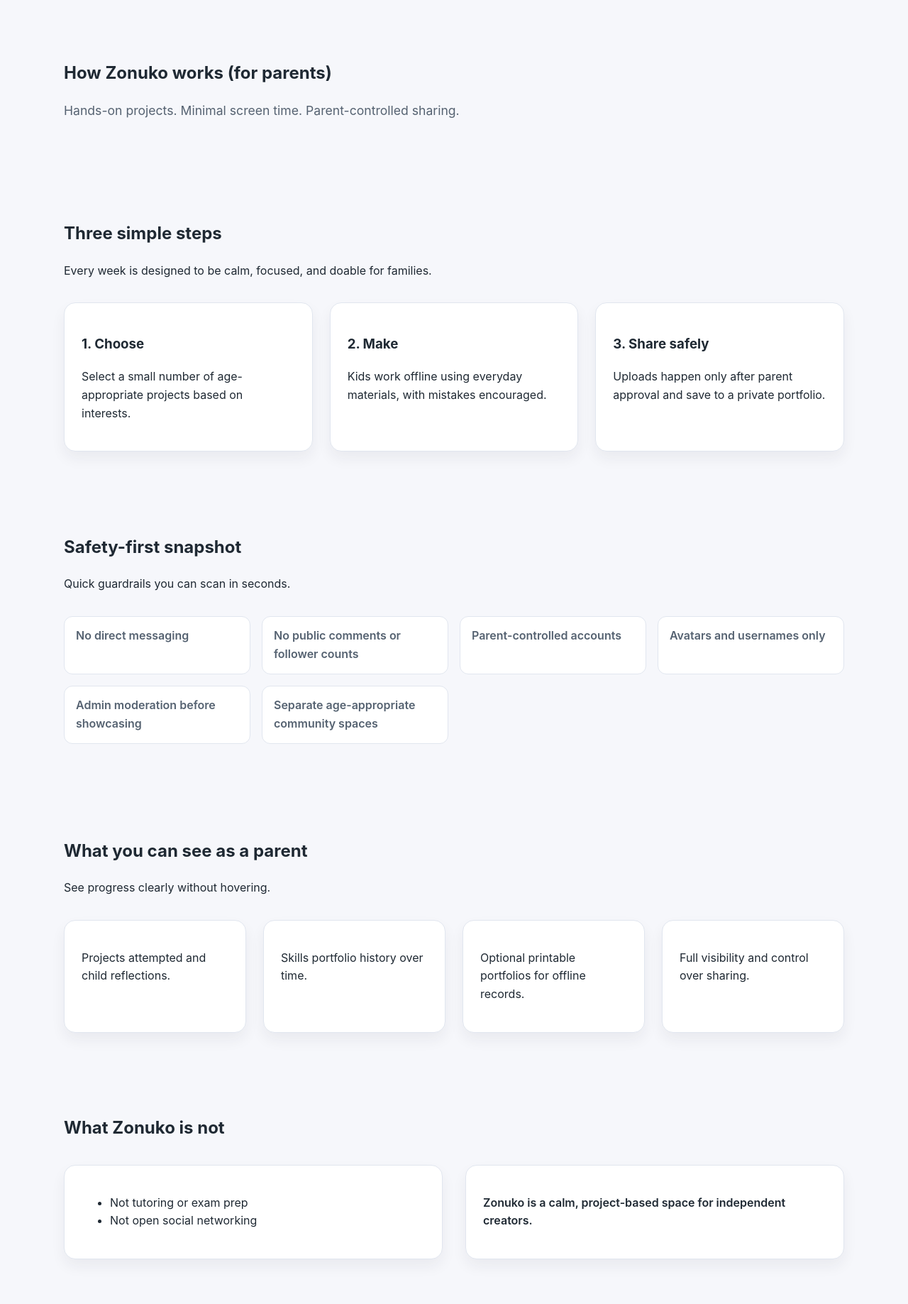
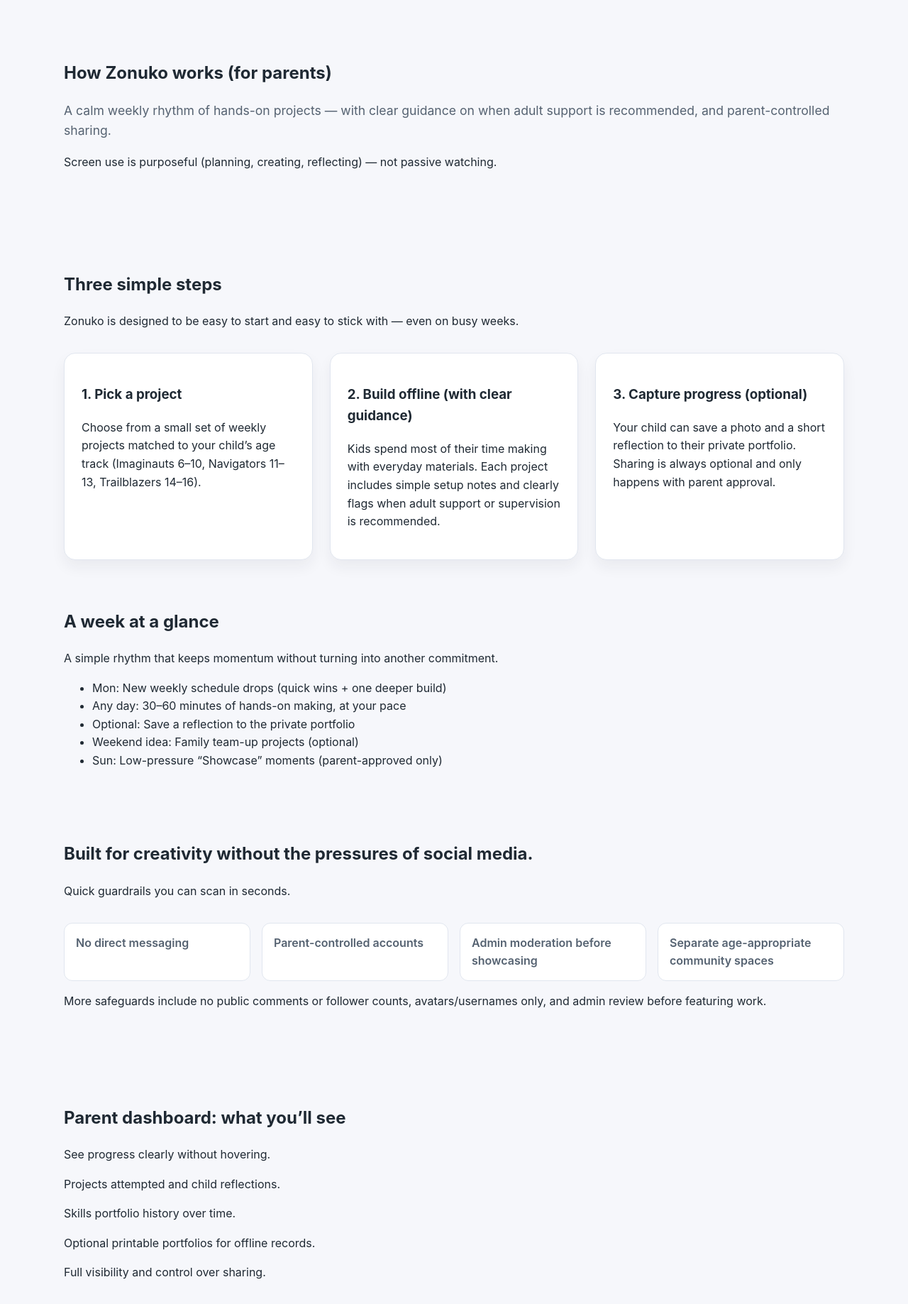
Before and after one commit to StaceyRb89/zonukoapp, a Django app: page /how-it-works/ in a window 1280 px wide. Shown: the part 83-1920 px from the top of the page at 71% size. Run offline with Django 5.2, Linux system fonts and the light colour scheme.

Commit message:
Refine How It Works page copy and structure

```diff
--- a/apps/core/templates/core/how_it_works.html
+++ b/apps/core/templates/core/how_it_works.html
@@ -7,7 +7,8 @@
     <div class="container">
         <div class="section-heading">
             <h1>How Zonuko works (for parents)</h1>
-            <p class="lead">Hands-on projects. Minimal screen time. Parent-controlled sharing.</p>
+            <p class="lead">A calm weekly rhythm of hands-on projects — with clear guidance on when adult support is recommended, and parent-controlled sharing.</p>
+            <p>Screen use is purposeful (planning, creating, reflecting) — not passive watching.</p>
         </div>
     </div>
 </section>
@@ -16,21 +17,36 @@
     <div class="container">
         <div class="section-heading">
             <h2>Three simple steps</h2>
-            <p>Every week is designed to be calm, focused, and doable for families.</p>
+            <p>Zonuko is designed to be easy to start and easy to stick with — even on busy weeks.</p>
         </div>
         <div class="card-grid">
             <article class="card">
-                <h3>1. Choose</h3>
-                <p>Select a small number of age-appropriate projects based on interests.</p>
+                <h3>1. Pick a project</h3>
+                <p>Choose from a small set of weekly projects matched to your child’s age track (Imaginauts 6–10, Navigators 11–13, Trailblazers 14–16).</p>
             </article>
             <article class="card">
-                <h3>2. Make</h3>
-                <p>Kids work offline using everyday materials, with mistakes encouraged.</p>
+                <h3>2. Build offline (with clear guidance)</h3>
+                <p>Kids spend most of their time making with everyday materials. Each project includes simple setup notes and clearly flags when adult support or supervision is recommended.</p>
             </article>
             <article class="card">
-                <h3>3. Share safely</h3>
-                <p>Uploads happen only after parent approval and save to a private portfolio.</p>
+                <h3>3. Capture progress (optional)</h3>
+                <p>Your child can save a photo and a short reflection to their private portfolio. Sharing is always optional and only happens with parent approval.</p>
             </article>
+        </div>
+    </div>
+</section>
+<section>
+    <div class="container">
+        <div class="section-heading">
+            <h2>A week at a glance</h2>
+            <p>A simple rhythm that keeps momentum without turning into another commitment.</p>
+            <ul>
+                <li>Mon: New weekly schedule drops (quick wins + one deeper build)</li>
+                <li>Any day: 30–60 minutes of hands-on making, at your pace</li>
+                <li>Optional: Save a reflection to the private portfolio</li>
+                <li>Weekend idea: Family team-up projects (optional)</li>
+                <li>Sun: Low-pressure “Showcase” moments (parent-approved only)</li>
+            </ul>
         </div>
     </div>
 </section>
@@ -38,39 +54,46 @@
 <section class="section safety">
     <div class="container">
         <div class="section-heading">
-            <h2>Safety-first snapshot</h2>
+            <h2>Built for creativity without the pressures of social media.</h2>
             <p>Quick guardrails you can scan in seconds.</p>
         </div>
         <ul class="bullet-grid">
             <li>No direct messaging</li>
-            <li>No public comments or follower counts</li>
             <li>Parent-controlled accounts</li>
-            <li>Avatars and usernames only</li>
             <li>Admin moderation before showcasing</li>
             <li>Separate age-appropriate community spaces</li>
         </ul>
+        <p>More safeguards include no public comments or follower counts, avatars/usernames only, and admin review before featuring work.</p>
     </div>
 </section>
 
 <section class="section">
     <div class="container">
         <div class="section-heading">
-            <h2>What you can see as a parent</h2>
+            <h2>Parent dashboard: what you’ll see</h2>
             <p>See progress clearly without hovering.</p>
+            <p>Projects attempted and child reflections.</p>
+            <p>Skills portfolio history over time.</p>
+            <p>Optional printable portfolios for offline records.</p>
+            <p>Full visibility and control over sharing.</p>
         </div>
-        <div class="card-grid">
-            <article class="card">
-                <p>Projects attempted and child reflections.</p>
-            </article>
-            <article class="card">
-                <p>Skills portfolio history over time.</p>
-            </article>
-            <article class="card">
-                <p>Optional printable portfolios for offline records.</p>
-            </article>
-            <article class="card">
-                <p>Full visibility and control over sharing.</p>
-            </article>
+    </div>
+</section>
+<section>
+    <div>
+        <li>Project history</li>
+        <p>What they tried, what they changed, and what they learned.</p>
+
+        <li>Skills over time</li>
+
+        <p>A private portfolio that shows growth across weeks and projects.</p>
+       <li>Sharing controls</li>
+
+        <p>Approve what’s saved or shared — or keep everything private.</p>
+
+        <li>Guidance at a glance</li>
+
+        <p>Notes on materials, setup, and when adult support is recommended.</p>
         </div>
     </div>
 </section>
@@ -85,18 +108,23 @@
                 <ul>
                     <li>Not tutoring or exam prep</li>
                     <li>Not open social networking</li>
+                    <li>Not a gamified app built around streaks or rewards</li>
                 </ul>
             </div>
             <div class="card">
-                <p class="callout">Zonuko is a calm, project-based space for independent creators.</p>
+                <p class="callout">Zonuko is a calm, structured space where kids learn by building, confidence grows through real progress.</p>
             </div>
         </div>
     </div>
 </section>
 
+<!-- TEMP: How it Works copy updated -->
+
+
 <section class="section">
     <div class="container">
         <div class="hero-actions">
+            <a class="button primary" href="{% url 'core:example_projects' %}"></a>
             <a class="button primary" href="{% url 'founding:founding' %}">Join the founding families</a>
             <a class="button" href="{% url 'core:home' %}">Back to Home</a>
         </div>
```
